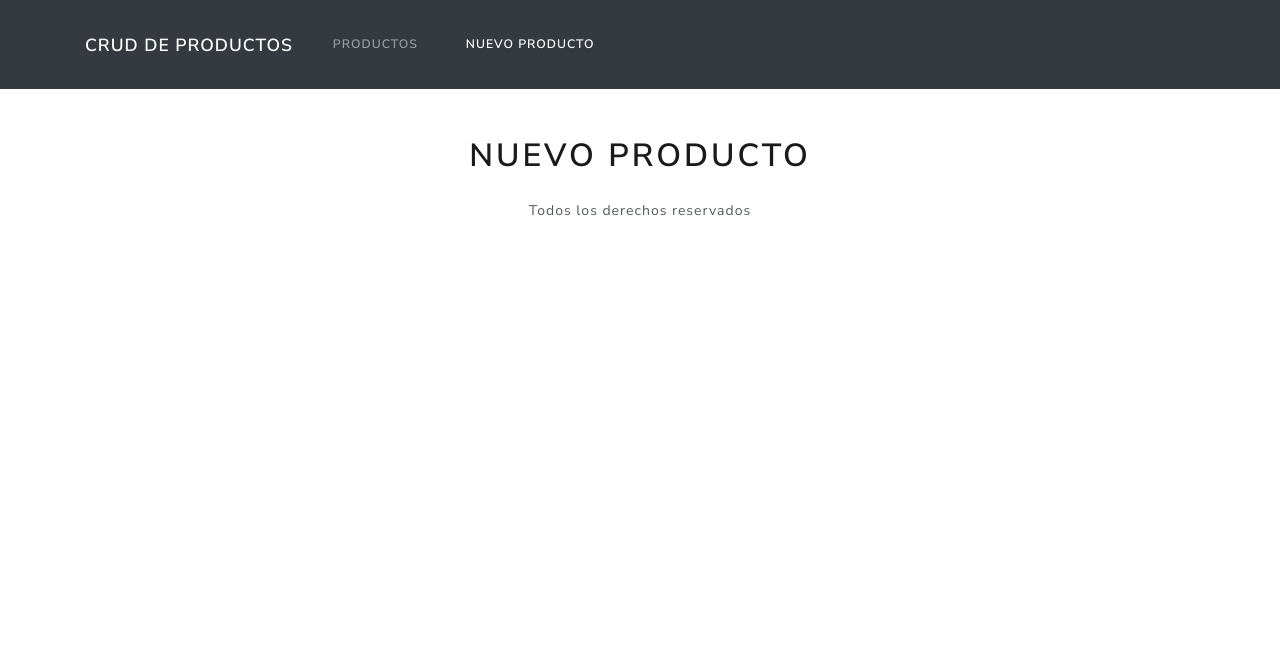
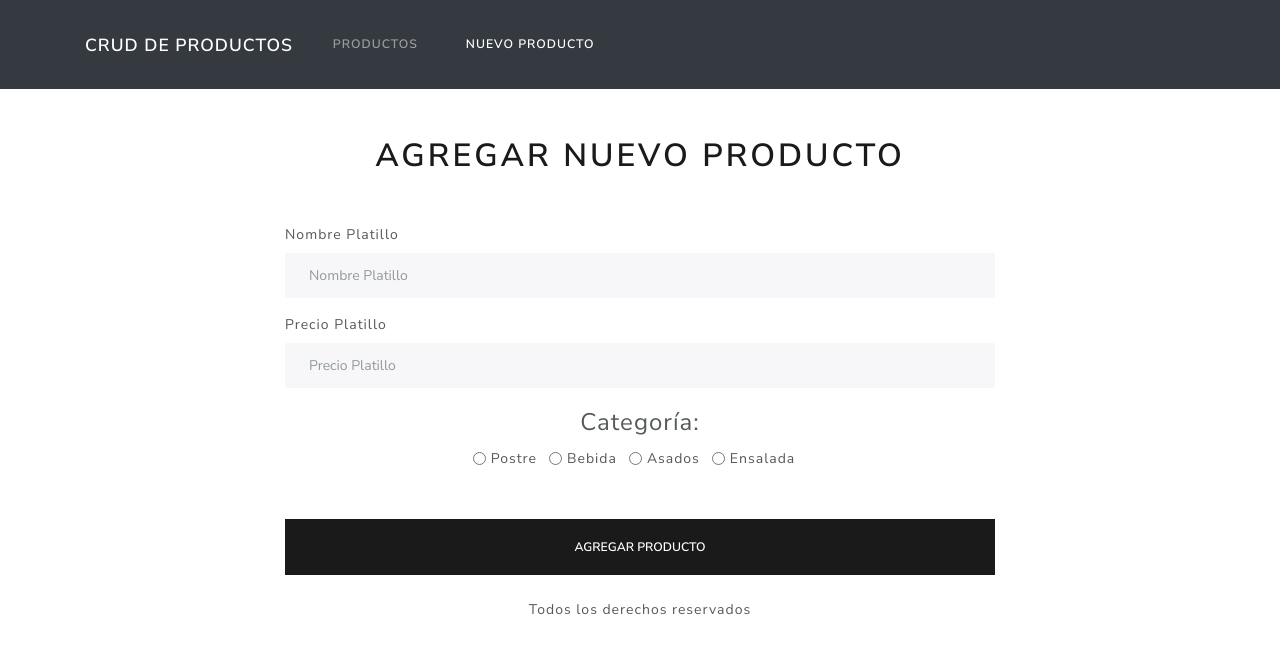
Before and after one commit to duvg/crudproducts, a React (Create React App) app: page /productos/nuevo in a window 1280 px wide. Shown: the top 654 px of the page. Built offline with nearby package versions, Linux system fonts and the light colour scheme; data requests are answered from the project's data file.

Commit message:
Componente de error, metodos para guardar el producto mediante axios, se agrego sweetalert2 para las alertas del sistema, recarga del listado de productos, validación de errores

```diff
--- a/db.json
+++ b/db.json
@@ -1,16 +1,40 @@
 {
-    "restaurante" : [
-        {
-            "precio" : "200",
-            "nombre" : "Lomo Fino",
-            "categoria" : "Asados",
-            "id" : 1
-        },
-        {
-            "precio" : "250",
-            "nombre" : "Punta de anca gorda",
-            "categoria" : "Asados",
-            "id" : 2
-        }
-    ]
+  "restaurante": [
+    {
+      "precio": "200",
+      "nombre": "Lomo Fino",
+      "categoria": "Asados",
+      "id": 1
+    },
+    {
+      "precio": "250",
+      "nombre": "Punta de anca gorda",
+      "categoria": "Asados",
+      "id": 2
+    },
+    {
+      "nombre": "Ensalada de calabaza",
+      "precio": "80",
+      "categoria": "ensalada",
+      "id": 3
+    },
+    {
+      "nombre": "Chantilli",
+      "precio": "50",
+      "categoria": "postre",
+      "id": 4
+    },
+    {
+      "nombre": "Postre de chocolate",
+      "precio": "35",
+      "categoria": "postre",
+      "id": 5
+    },
+    {
+      "nombre": "Coca Cola",
+      "precio": "10",
+      "categoria": "bebida",
+      "id": 6
+    }
+  ]
 }
--- a/package.json
+++ b/package.json
@@ -8,7 +8,8 @@
     "@testing-library/user-event": "^7.1.2",
     "react": "^16.12.0",
     "react-dom": "^16.12.0",
-    "react-scripts": "3.3.0"
+    "react-scripts": "3.3.0",
+    "sweetalert2": "^9.5.4"
   },
   "scripts": {
     "start": "react-scripts start",
--- a/src/App.js
+++ b/src/App.js
@@ -12,17 +12,26 @@ function App() {
 
   // State
   const [ productos, setProductos ] = useState([]);
+  const [ recargarProductos, setRecargarProductos ] = useState(true);
 
   useEffect(
     () => {
-        const consultarApi = async () => {
+      if(recargarProductos) {
+          const consultarApi = async () => {
           // Consulta api de json-server
           const resultado = await axios.get('http://localhost:4000/restaurante');
 
           setProductos(resultado.data);
         }
+
         consultarApi();
-    }, []
+
+      }
+
+
+      // Recarga delos productos a false
+      setRecargarProductos(false);
+    }, [recargarProductos]
   );
 
   return (
@@ -32,7 +41,12 @@ function App() {
         <Header />
         <main className="container mt-5">
           <Switch>
-            <Route exact path="/productos/nuevo" component={ NuevoProducto } />
+            <Route exact path="/productos/nuevo"
+                   render={ () => (
+                      <NuevoProducto
+                        setRecargarProductos={setRecargarProductos}
+                      />
+                   ) } />
             <Route exact path="/productos"
                    render={ () => (
                       <Productos
--- a/src/components/NuevoProducto.js
+++ b/src/components/NuevoProducto.js
@@ -1,9 +1,159 @@
-import React from 'react';
+import React, { useState } from 'react';
+import axios from 'axios';
+import Error from './common/Error';
+import Swal from 'sweetalert2';
 
-function NuevoProducto () {
+import { withRouter } from 'react-router-dom';
+
+
+function NuevoProducto ({history, setRecargarProductos}) {
+
+    // state
+    const [ nombre, setNombre ] = useState('');
+    const [ precio, setPrecio ] = useState('');
+    const [ categoria, setCategoria ] = useState('');
+    const [ error, setError ] = useState(false);
+
+    // Obtener la categoria de los radiobutton del formilario
+    const valorCategoria = e => {
+        setCategoria(e.target.value);
+    }
+
+    // Agregar el producto
+    const agregarProducto = async e => {
+        e.preventDefault();
+
+        // Validar el producto
+        if(nombre === '' || precio === '' || categoria === '') {
+            setError(true);
+            return;
+        }
+
+
+        setError(false);
+
+        //  Crear el nuevo producto
+        try {
+            const resultado = await axios.post('http://localhost:4000/restaurante', {
+                nombre,
+                precio,
+                categoria
+            });
+
+
+            if(resultado.status === 201) {
+                Swal.fire(
+                    'Producto Creado',
+                    'El producto se creo correctamente',
+                    'success'
+                );
+            }
+
+
+        } catch (error) {
+            Swal.fire({
+                type: 'error',
+                title: 'Error',
+                text: 'Hubo un error, intentalo nuevamente'
+            });
+            console.log(error);
+        }
+
+        // Redirigir al listado de productos
+        setRecargarProductos(true);
+        history.push('/productos');
+    }
+
     return (
-        <h1 className="text-center">Nuevo Producto</h1>
+        <div className="col-md-8 mx-auto ">
+            <h1 className="text-center">Agregar Nuevo Producto</h1>
+            { (error) ? <Error mensaje="Todos los campos son requeridos"/> : null }
+            <form
+                className="mt-5"
+                onSubmit={agregarProducto}
+            >
+                <div className="form-group">
+                    <label>Nombre Platillo</label>
+                    <input
+                        type="text"
+                        className="form-control"
+                        name="nombre"
+                        placeholder="Nombre Platillo"
+                        onChange={e => setNombre(e.target.value)}
+                    />
+                </div>
+
+                <div className="form-group">
+                    <label>Precio Platillo</label>
+                    <input
+                        type="number"
+                        className="form-control"
+                        name="precio"
+                        placeholder="Precio Platillo"
+                        onChange={e => setPrecio(e.target.value)}
+                    />
+                </div>
+
+                <legend className="text-center">Categoría:</legend>
+                <div className="text-center">
+                <div className="form-check form-check-inline">
+                    <input
+                        className="form-check-input"
+                        type="radio"
+                        name="categoria"
+                        value="postre"
+                        onChange={valorCategoria}
+                    />
+                    <label className="form-check-label">
+                        Postre
+                    </label>
+                </div>
+                <div className="form-check form-check-inline">
+                    <input
+                        className="form-check-input"
+                        type="radio"
+                        name="categoria"
+                        value="bebida"
+                        onChange={valorCategoria}
+                    />
+                    <label className="form-check-label">
+                        Bebida
+                    </label>
+                </div>
+
+                <div className="form-check form-check-inline">
+                    <input
+                        className="form-check-input"
+                        type="radio"
+                        name="categoria"
+                        value="asados"
+                        onChange={valorCategoria}
+                    />
+                    <label className="form-check-label">
+                        Asados
+                    </label>
+                </div>
+
+                <div className="form-check form-check-inline">
+                    <input
+                        className="form-check-input"
+                        type="radio"
+                        name="categoria"
+                        value="ensalada"
+                        onChange={valorCategoria}
+                    />
+                    <label className="form-check-label">
+                        Ensalada
+                    </label>
+                </div>
+                </div>
+
+                <input type="submit" className="font-weight-bold text-uppercase mt-5 btn btn-primary btn-block py-3" value="Agregar Producto" />
+            </form>
+        </div>
+
+
     );
 }
 
-export default NuevoProducto;
+export default withRouter(NuevoProducto);
--- /dev/null
+++ b/src/components/common/Error.js
@@ -0,0 +1,9 @@
+import React from 'react';
+
+const Error = ({mensaje}) => (
+    <p className="alert alert-danger p3 my-5 text-center text-uppercase font-weight-bold">
+        {mensaje}
+    </p>
+);
+
+export default Error;
```
Also changed, not shown: 1 other file (tests, documents, lock files or other folders).
